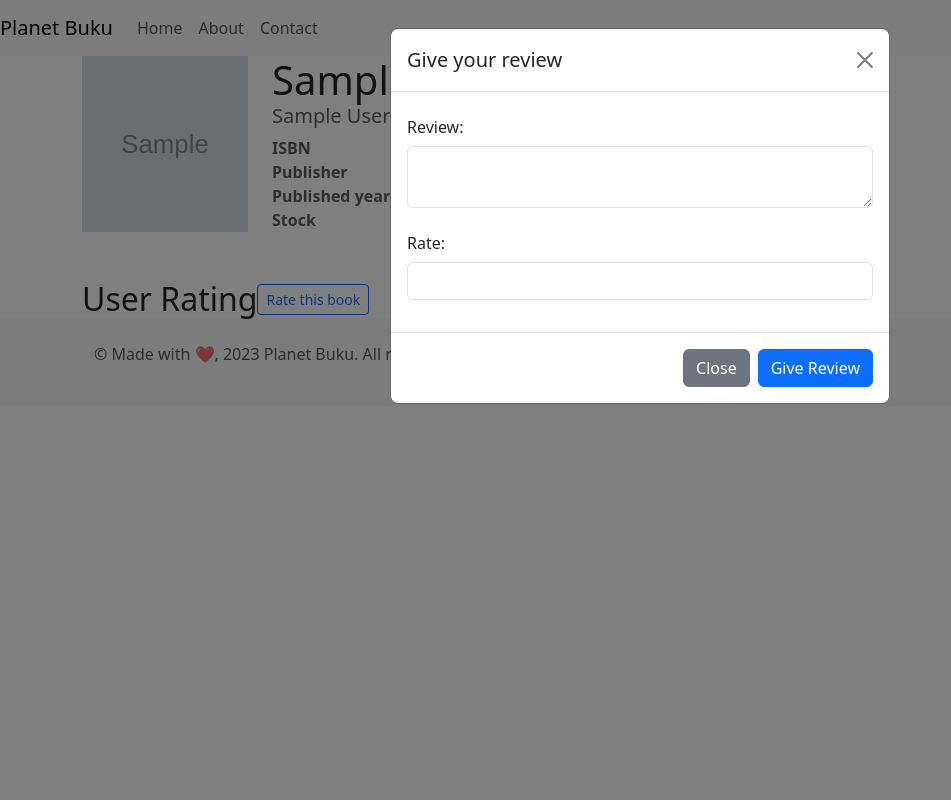
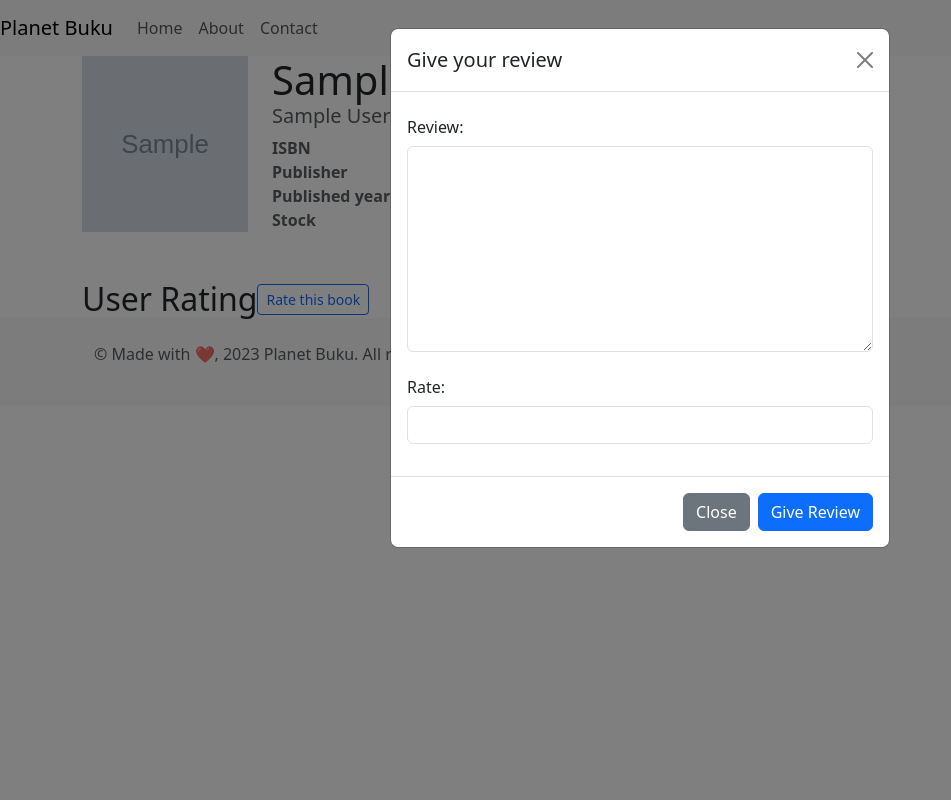
Before and after one commit to Photic32/PlanetBuku, a Django app: template view_book/templates/view_detail.html in a window 1280 px wide, after a click on "Rate this book". Shown: the whole page, without its empty margins (0-951 px from the left). Run offline with Django 4.2, Linux system fonts and the light colour scheme; the template is opened without the code that fills it: values that come from a table or form of the project are taken from there, others are empty; tables that the repository leaves empty hold one stand-in row (values such as "Sample post"); grey boxes marked "Sample" are stand-in pictures; some libraries are stand-ins or nearby versions.

Commit message:
made detail view slightly bearable (working)

```diff
--- a/view_book/models.py
+++ b/view_book/models.py
@@ -1,10 +1,11 @@
 from django.db import models
 from book.models import Book
 from django.core.validators import MaxValueValidator, MinValueValidator
+from django.contrib.auth.models import User
 
 class Review(models.Model):
     book = models.ForeignKey(Book, on_delete=models.CASCADE)
-    # user = models.ForeignKey(User, on_delete=models.CASCADE)
+    user = models.ForeignKey(User, on_delete=models.CASCADE)
     review = models.TextField()
     rate = models.IntegerField(
         validators=[MaxValueValidator(10), MinValueValidator(0)]
--- a/view_book/templates/view_books.html
+++ b/view_book/templates/view_books.html
@@ -44,7 +44,6 @@
         <div class="position-fixed w-50">
             <div id="result-box" class="result-card not-visible"></div>
         </div>
-
     </div>
 </div>
 
--- a/view_book/templates/view_detail.html
+++ b/view_book/templates/view_detail.html
@@ -66,6 +66,13 @@
             <h2 class="d-inline">User Rating</h2>
         </div>
         <button type="button" class="btn btn-outline-primary btn-sm" data-bs-toggle="modal" data-bs-target="#reviewModal">Rate this book</button>
+    </div>
+    <div class="user-reviews">
+        <div id="user-reviews-card" class="card-container">
+        </div>
+    </div>
+</div>
+
 <div class="modal fade" id="reviewModal" tabindex="-1" aria-labelledby="exampleModalLabel" aria-hidden="true">
     <div class="modal-dialog">
         <div class="modal-content">
@@ -78,7 +85,7 @@
                     {% csrf_token %}
                     <div class="mb-3">
                         <label for="review" class="col-form-label">Review:</label>
-                                <textarea type="text" class="form-control" id="review" name="review"></textarea>
+                        <textarea type="text" class="form-control" id="review" name="review" rows="8"></textarea>
                     </div>
                     <div class="mb-3">
                         <label for="price" class="col-form-label">Rate:</label>
@@ -89,8 +96,6 @@
             <div class="modal-footer">
                 <button type="button" class="btn btn-secondary" data-bs-dismiss="modal">Close</button>
                 <button type="button" class="btn btn-primary" id="button_give-review" data-bs-dismiss="modal">Give Review</button>
-                    </div>
-                </div>
             </div>
         </div>
     </div>
```
Lines whose indentation alone changed are shown as unchanged.
